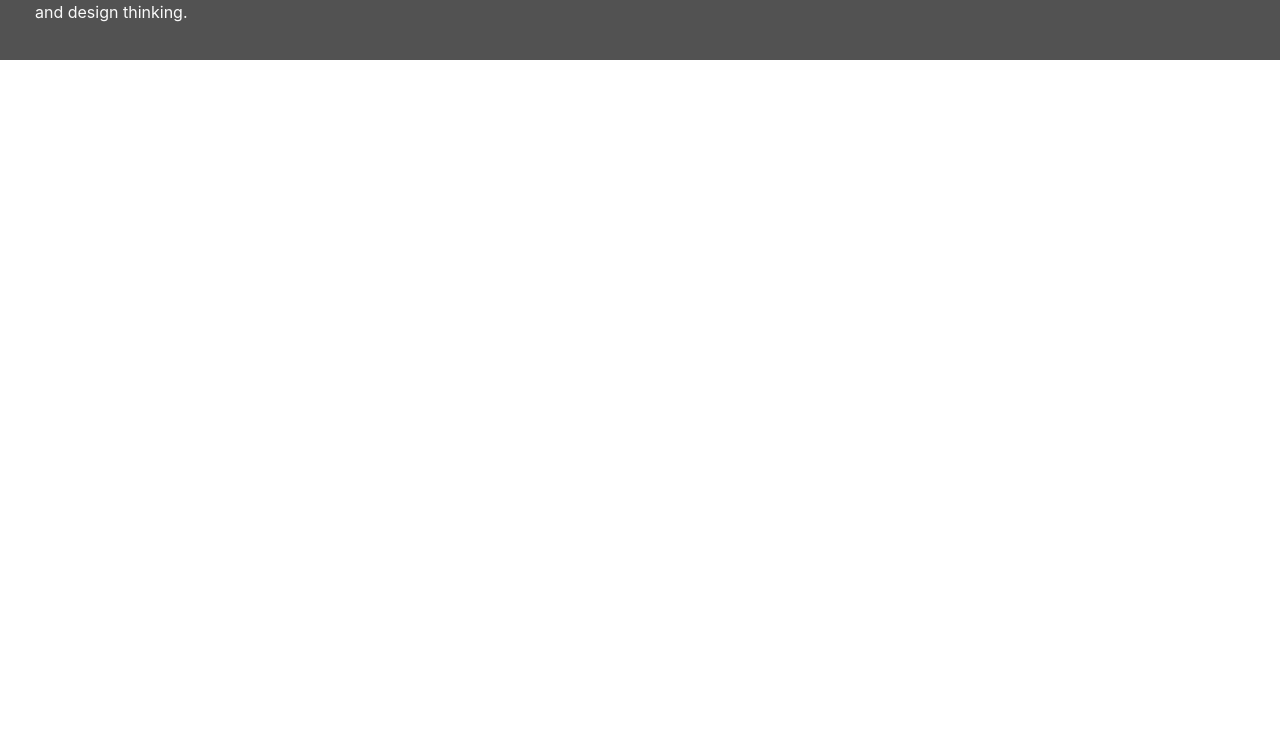
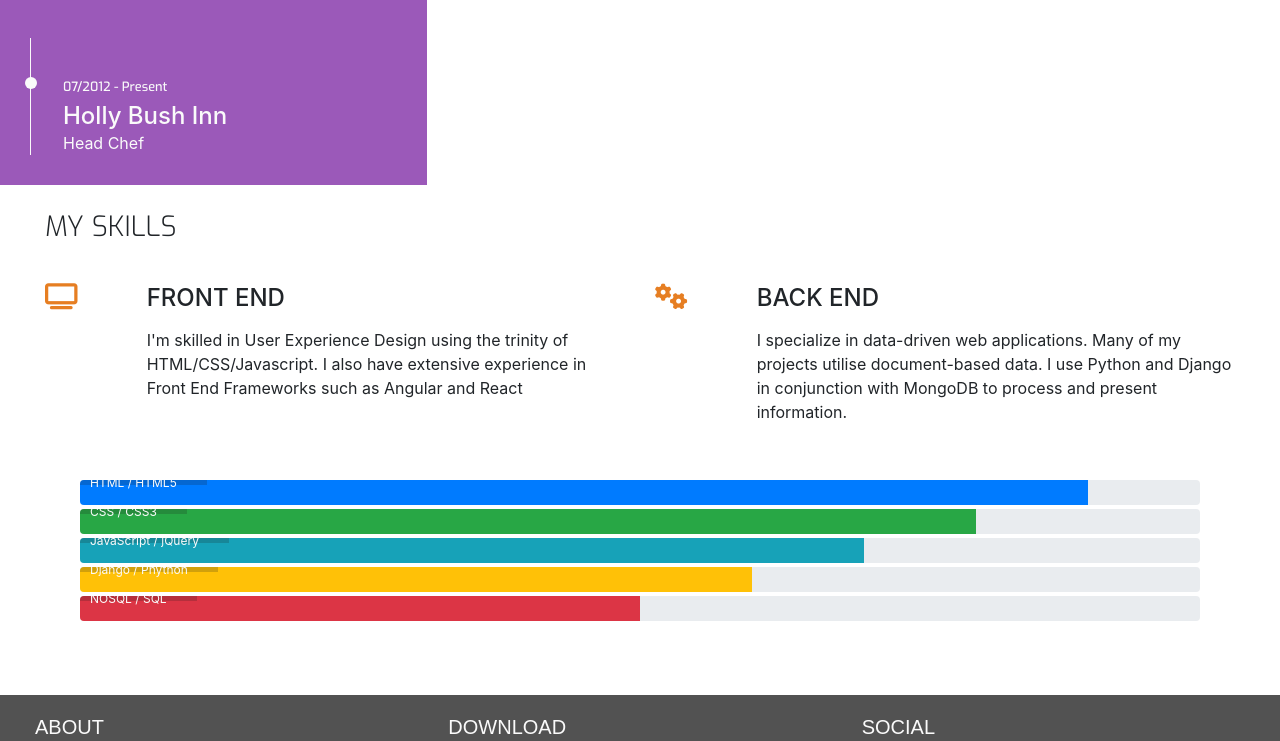
Before and after one commit to ajgoward/UCD-resume, a plain HTML site: page resume.html in a window 1280 px wide. Shown: the part 469-1210 px from the top of the page. Before the commit the page ends 800 px from the top, so only its background shows below. Drawn offline with nearby package versions, Linux system fonts and the light colour scheme.

Commit message:
added resume page

```diff
--- a/assets/css/style.css
+++ b/assets/css/style.css
@@ -9,6 +9,14 @@
 .bg-color-three-reasons {
     background-color: #fff;
 
+}
+
+.bg-color-personal-info{
+    background-color: #f4f4f4;
+}
+
+.bg-color-work-history{
+    background-color: #9b59b9;
 }
 
 .ui-menu-color-home {
@@ -62,6 +70,7 @@ h4 {
     float: none;
 }
 
+.history-heading,
 .section-heading {
     font-family: "Exo",sans-serif;
     font-weight: 300;
@@ -224,3 +233,108 @@ transition: all 0.35s ease-in-out;
     margin-bottom: 15px;
 
 }
+
+/*--personal info--*/
+
+.personal-info-item{
+    margin-bottom: 20px;
+    display: block;
+    clear: both;
+}
+
+.personal-info-item .key,
+.personal-info-item .value {
+    padding-right: 8px;
+    display:inline-block;
+    }
+
+.personal-info-item .key p,
+.personal-info-item .value p {
+    margin: 0;
+
+}
+
+.personal-info-item .key {
+    width: 30%;
+    margin-right: 21px;
+    padding-top: 2px;
+    vertical-align: top;
+}
+
+.personal-info-item .key p {
+    font-weight: 700;
+}
+
+.personal-info-item .value{
+    width: 60%;
+    position: relative;
+}
+
+/*--Skills--*/
+
+.progress {
+    position: relative;
+    height: 25px;
+    margin-bottom: 4px;
+}
+
+.progress-type{
+    position: absolute;
+    left: 0px;
+    font-weight: 400;
+    padding: 3px 30px 2px 10px;
+    color: #fafafa;
+    background-color: rgba(25, 25, 25, 0.2);
+}
+
+.progress-section{
+    margin: 40px 20px;
+}
+
+/*--work history--*/
+
+.history-heading{
+    color: #fafafa;
+    margin-bottom: 50px;
+}
+
+.timeline-item {
+    padding: 4em 2em 0em 2em;
+    position: relative;
+    color: #fafafa;
+    border-left: 1px solid;
+}
+
+.timeline-item p {
+    padding: 0;
+    margin: 0;
+}
+
+.timeline-item:before {
+    content: attr(data-dates);
+    position: absolute;
+    left: 2.5em;
+    display: block;
+    top: 3em;
+    font-family: "Exo",sans-serif;
+    font-weight: 500;
+    font-size: 0.8em;
+    padding: 0;
+    margin: 0;
+}
+
+.timeline-item:after {
+    width: 12px;
+    height: 12px;
+    display: block;
+    top: 2.4em;
+    position: absolute;
+    left: -6px;
+    border-radius: 12px;
+    content: '';
+    background: #fafafa;
+}
+
+.history-items {
+    margin-bottom: 30px;
+}
--- a/resume.html
+++ b/resume.html
@@ -1,29 +1,18 @@
 <!DOCTYPE html>
 <html lang="en">
+
 <head>
 	<meta charset="UTF-8" />
 	<meta name="viewport" content="width=device-width, initial-scale=1.0" />
 	<meta http-equiv="X-UA-Compatible" content="ie=edge" />
-    <link
-      rel="stylesheet"
-      href="https://stackpath.bootstrapcdn.com/bootstrap/4.5.0/css/bootstrap.min.css"
-      integrity="sha384-9aIt2nRpC12Uk9gS9baDl411NQApFmC26EwAOH8WgZl5MYYxFfc+NcPb1dKGj7Sk"
-      crossorigin="anonymous"
-    />
-    <script
-      src="https://stackpath.bootstrapcdn.com/bootstrap/4.5.0/js/bootstrap.min.js"
-      integrity="sha384-OgVRvuATP1z7JjHLkuOU7Xw704+h835Lr+6QL9UvYjZE3Ipu6Tp75j7Bh/kR0JKI"
-      crossorigin="anonymous"
-    ></script>
-    <script
-      src="https://kit.fontawesome.com/90ee600770.js"
-      crossorigin="anonymous"
-    ></script>
-    <link
-      rel="stylesheet"
-      href="https://cdnjs.cloudflare.com/ajax/libs/hover.css/2.1.1/css/hover-min.css"
-      type="text/css"
-    />
+	<link rel="stylesheet" href="https://stackpath.bootstrapcdn.com/bootstrap/4.5.0/css/bootstrap.min.css"
+		integrity="sha384-9aIt2nRpC12Uk9gS9baDl411NQApFmC26EwAOH8WgZl5MYYxFfc+NcPb1dKGj7Sk" crossorigin="anonymous" />
+	<script src="https://stackpath.bootstrapcdn.com/bootstrap/4.5.0/js/bootstrap.min.js"
+		integrity="sha384-OgVRvuATP1z7JjHLkuOU7Xw704+h835Lr+6QL9UvYjZE3Ipu6Tp75j7Bh/kR0JKI" crossorigin="anonymous">
+	</script>
+	<script src="https://kit.fontawesome.com/90ee600770.js" crossorigin="anonymous"></script>
+	<link rel="stylesheet" href="https://cdnjs.cloudflare.com/ajax/libs/hover.css/2.1.1/css/hover-min.css"
+		type="text/css" />
 	<link rel="stylesheet" href="assets/css/style.css" type="text/css" />
 	<title>Andrew</title>
 </head>
@@ -42,37 +31,21 @@
 				<div class="row no-gutters">
 					<div class="col">
 						<ul id="nav" class="list-inline menucontainer">
-                <li
-                  class="col-6 col-sm-3 ui-menu-color-home list-inline-item menuitem"
-                >
-                  <a href="#" class="hvr-sweep-to-bottom"
-                    ><i class="fa fa-home" aria-hidden="true"></i
-                    ><span>Home</span></a
-                  >
+							<li class="col-6 col-sm-3 ui-menu-color-home list-inline-item menuitem">
+								<a href="#"
+									class="hvr-sweep-to-bottom"><i class="fa fa-home" aria-hidden="true"></i><span>Home</span></a>
 							</li>
-                <li
-                  class="col-6 col-sm-3 ui-menu-color-resume list-inline-item menuitem"
-                >
-                  <a href="#" class="hvr-sweep-to-bottom"
-                    ><i class="fa fa-graduation-cap" aria-hidden="true"></i
-                    ><span>Resume</span></a
-                  >
+							<li class="col-6 col-sm-3 ui-menu-color-resume list-inline-item menuitem">
+								<a href="#"
+									class="hvr-sweep-to-bottom"><i class="fa fa-graduation-cap" aria-hidden="true"></i><span>Resume</span></a>
 							</li>
-                <li
-                  class="col-6 col-sm-3 ui-menu-color-contact list-inline-item menuitem"
-                >
-                  <a href="#" class="hvr-sweep-to-bottom"
-                    ><i class="fa fa-comment-o" aria-hidden="true"></i
-                    ><span>Contact</span></a
-                  >
+							<li class="col-6 col-sm-3 ui-menu-color-contact list-inline-item menuitem">
+								<a href="#"
+									class="hvr-sweep-to-bottom"><i class="fa fa-comment-o" aria-hidden="true"></i><span>Contact</span></a>
 							</li>
-                <li
-                  class="col-6 col-sm-3 ui-menu-color-download list-inline-item menuitem"
-                >
-                  <a href="#" class="hvr-sweep-to-bottom"
-                    ><i class="fa fa-download" aria-hidden="true"></i
-                    ><span>Download</span></a
-                  >
+							<li class="col-6 col-sm-3 ui-menu-color-download list-inline-item menuitem">
+								<a href="#"
+									class="hvr-sweep-to-bottom"><i class="fa fa-download" aria-hidden="true"></i><span>Download</span></a>
 							</li>
 						</ul>
 					</div>
@@ -80,13 +53,109 @@
 			</div>
 		</div>
 	</header>
-    <section></section>
+	<section class="container-fluid">
+		<div class="row">
+			<div class="col-md-4 bg-color-work-history section-column">
+				<div class="row">
+					<div class="col-12">
+						<h3 class="history-heading uppercase">
+							Work History
+						</h3>
+					</div>
+				</div>
+				<div class="history-items"></div>
+				<div class="timeline-item" data-dates="07/2012 - Present">
+					<h4>Holly Bush Inn</h4>
+					<p>Head Chef</p>
+				</div>
+			</div>
+		</div>
+		<div class="col-md-8 bg-color-three-reasons section-column">
+			<div class="row">
+				<div class="col">
+					<h3 class="section-heading uppercase">My Skills</h3>
+				</div>
+			</div>
+			<div class="row">
+				<div class="col-10 offset-1 offset-sm-0 col-sm-4 col-md-6">
+					<div class="row">
+						<div class="col-2">
+							<i class="three-reasons-icon fa fa-tv" aria-hidden="true"></i>
+						</div>
+						<div class="col-10">
+							<h4 class="three-reasons-heading uppercase">Front End</h4>
+							<p>
+								I'm skilled in User Experience Design using the trinity of HTML/CSS/Javascript. I
+								also have extensive experience in Front End Frameworks such as Angular and React
+							</p>
+						</div>
+					</div>
+				</div>
+				<div class="col-10 offset-1 offset-sm-0 col-sm-4 col-md-6">
+					<div class="row">
+						<div class="col-2">
+							<i class="three-reasons-icon fa fa-gears" aria-hidden="true"></i>
+						</div>
+						<div class="col-10">
+							<h4 class="three-reasons-heading uppercase">Back End</h4>
+							<p>
+								I specialize in data-driven web applications. Many of my projects utilise
+								document-based data. I use Python and Django in conjunction with MongoDB to process
+								and present information.
+							</p>
+						</div>
+					</div>
+				</div>
+			</div>
+			<div class="row progress-section">
+				<div class="col">
+					<div class="progress">
+						<div class="progress-bar" role="progressbar" aria-valuenow="90" aria-valuemin="0"
+							aria-valuemax="100" style="width:90%;">
+							<span class="sr-only">90% complete</span>
+						</div>
+						<span class="progress-type">HTML / HTML5</span>
+					</div>
+					<div class="progress">
+						<div class="progress-bar bg-success" role="progressbar" aria-valuenow="80" aria-valuemin="0"
+							aria-valuemax="100" style="width:80%;">
+							<span class="sr-only">80% complete</span>
+						</div>
+						<span class="progress-type">CSS / CSS3</span>
+					</div>
+					<div class="progress">
+						<div class="progress-bar bg-info" role="progressbar" aria-valuenow="70" aria-valuemin="0"
+							aria-valuemax="100" style="width:70%;">
+							<span class="sr-only">70% complete</span>
+						</div>
+						<span class="progress-type">JavaScript / jQuery</span>
+					</div>
+					<div class="progress">
+						<div class="progress-bar bg-warning" role="progressbar" aria-valuenow="60" aria-valuemin="0"
+							aria-valuemax="100" style="width:60%;">
+							<span class="sr-only">60% complete</span>
+						</div>
+						<span class="progress-type">Django / Phython</span>
+					</div>
+					<div class="progress">
+						<div class="progress-bar bg-danger" role="progressbar" aria-valuenow="50" aria-valuemin="0"
+							aria-valuemax="100" style="width:50%;">
+							<span class="sr-only">50% complete</span>
+						</div>
+						<span class="progress-type">NOSQL / SQL</span>
+					</div>
+				</div>
+			</div>
+		</div>
+		</div>
+	</section>
 	<footer class="container-fluid">
 		<div id="footer-details" class="row">
 			<div class="col-sm-4">
 				<h5 class="uppercase general-sub">About</h5>
 				<p class="inline-block">
-           Full Stack Web Developer. Skilled in everything from HTML to Heroku. The capacity for structural and design thinking.
+					Full Stack Web Developer. Skilled in everything from HTML to Heroku. The capacity for structural and
+					design thinking.
 				</p>
 			</div>
 			<div class="col-sm-4">
@@ -102,37 +171,37 @@
 				<h5 class="uppercase general-sub">Social</h5>
 				<ul class="list-inline social-links">
 					<li class="list-inline-item">
-          <a target="_blank" href="#" >
+						<a target="_blank" href="#">
 							<i class="fa fa-facebook"></i>
 							<span class="sr-only">Facebook</span>
 						</a>
 					</li>
 					<li class="list-inline-item">
-          <a target="_blank" href="#" >
+						<a target="_blank" href="#">
 							<i class="fa fa-twitter"></i>
 							<span class="sr-only">Twitter</span>
 						</a>
 					</li>
 					<li class="list-inline-item">
-          <a target="_blank" href="#" >
+						<a target="_blank" href="#">
 							<i class="fa fa-linkedin"></i>
 							<span class="sr-only">Linkedin</span>
 						</a>
 					</li>
 					<li class="list-inline-item">
-          <a target="_blank" href="#" >
+						<a target="_blank" href="#">
 							<i class="fa fa-pinterest"></i>
 							<span class="sr-only">Pinterest</span>
 						</a>
 					</li>
 					<li class="list-inline-item">
-          <a target="_blank" href="#" >
+						<a target="_blank" href="#">
 							<i class="fa fa-instagram"></i>
 							<span class="sr-only">Instagram</span>
 						</a>
 					</li>
 					<li class="list-inline-item">
-          <a target="_blank" href="#" >
+						<a target="_blank" href="#">
 							<i class="fa fa-youtube"></i>
 							<span class="sr-only">Youtube</span>
 						</a>
@@ -142,4 +211,5 @@
 		</div>
 	</footer>
 </body>
+
 </html>
```
Also changed, not shown: index.html (+66 -4 lines). Lines whose indentation alone changed are shown as unchanged.
